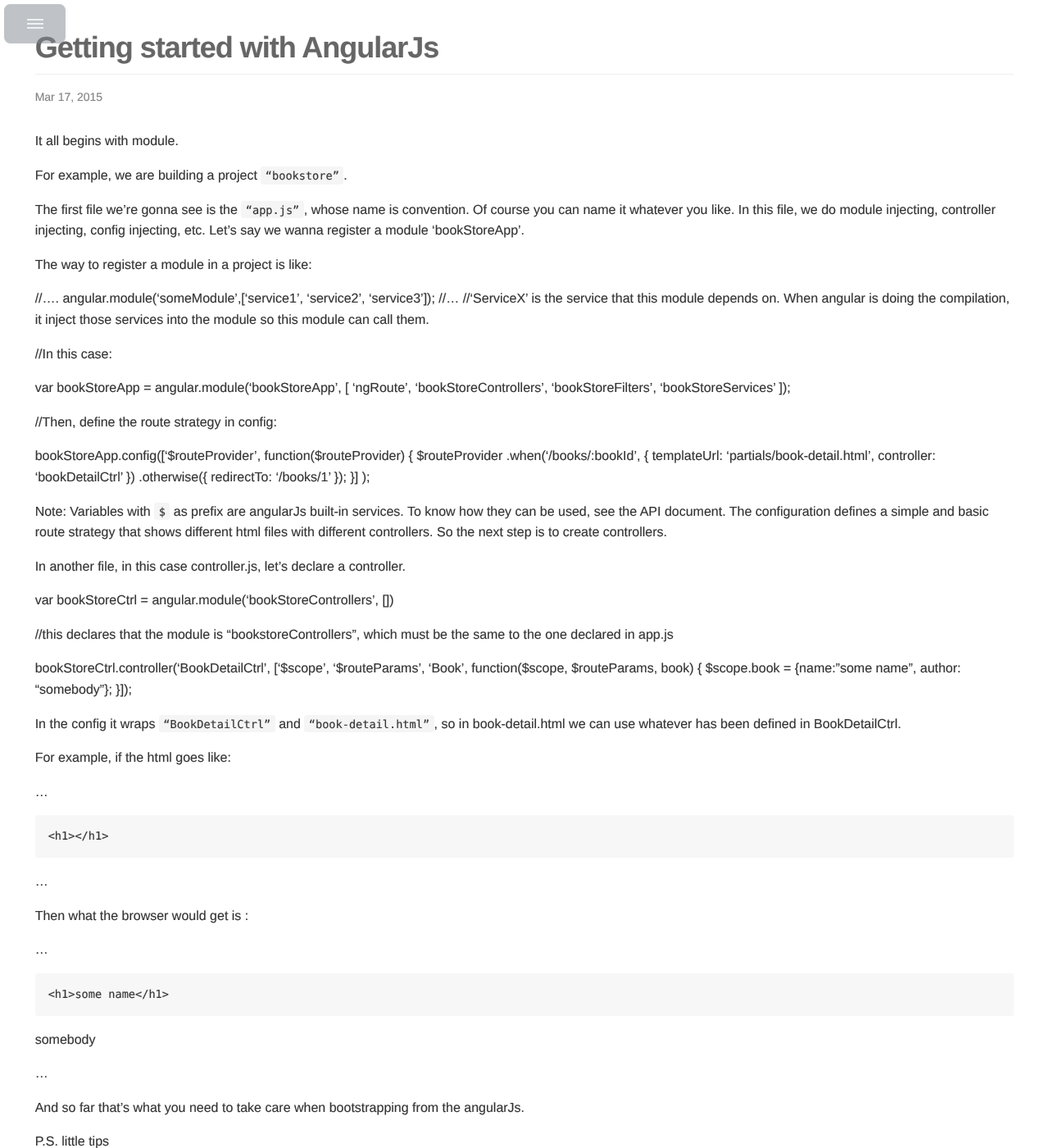
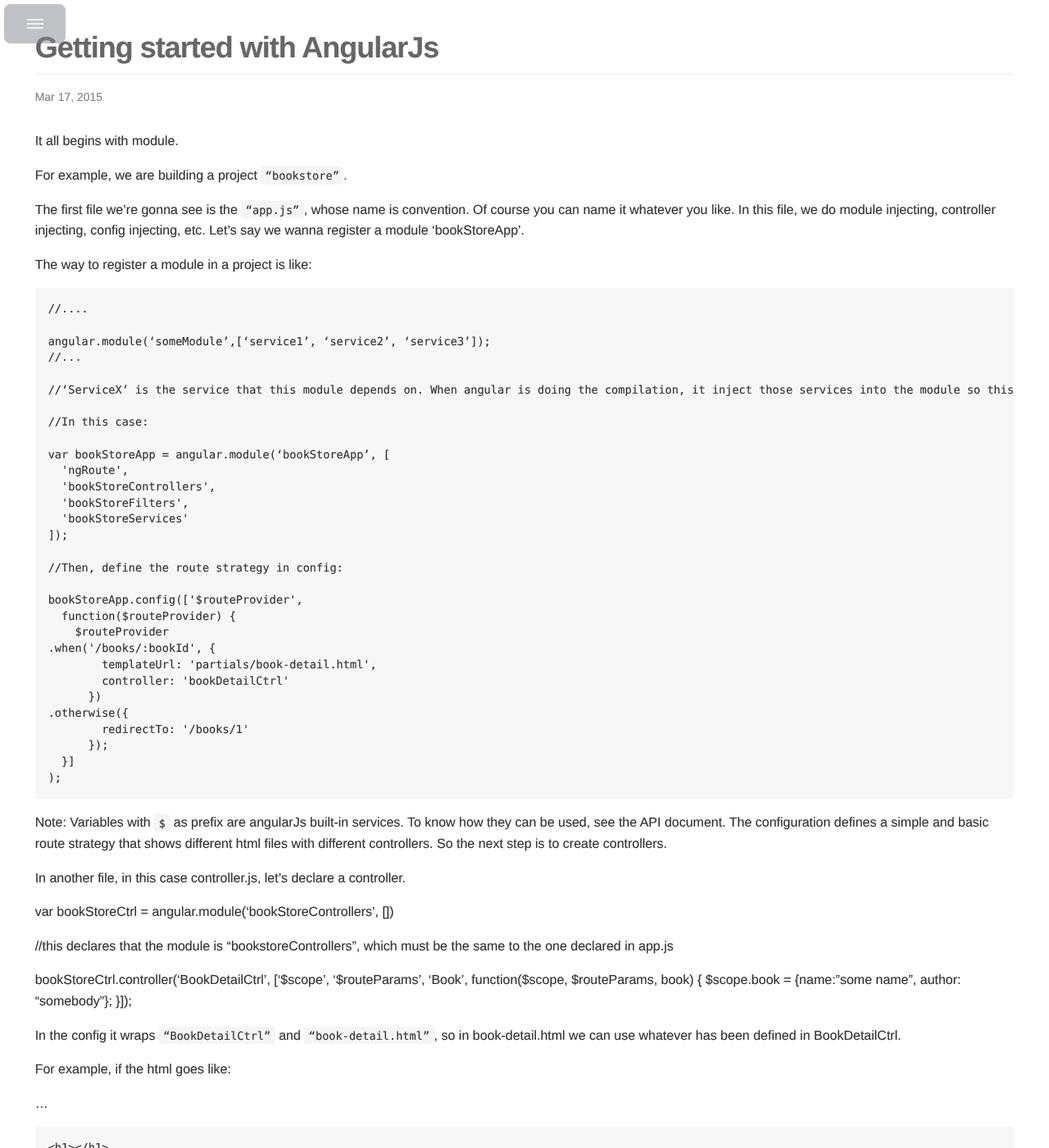
Before and after one commit to zhangyi667/myBlog, a Jekyll site: the page built from _posts/2015-03-17-getting-started-with-angular.md, in a window 1280 px wide and 1400 px high. Shown: the whole window at 82% size. Built offline with Jekyll 4.4.1, drawn with Linux system fonts in a browser that asks for light colours; some of the changed text lies outside the part shown.

Commit message:
improve articles

```diff
--- a/_posts/2015-03-17-getting-started-with-angular.md
+++ b/_posts/2015-03-17-getting-started-with-angular.md
@@ -15,34 +15,36 @@ The way to register a module in a project is like:
 
 {{% highlight javascript %}}
 
-  //....
-  angular.module(‘someModule’,[‘service1’, ‘service2’, ‘service3’]);
-  //...
-  //‘ServiceX’ is the service that this module depends on. When angular is doing the compilation, it inject those services into the module so this module can call them.
+    //....
 
-  //In this case:
+    angular.module(‘someModule’,[‘service1’, ‘service2’, ‘service3’]);
+    //...
 
-  var bookStoreApp = angular.module(‘bookStoreApp’, [
-    'ngRoute',
-    'bookStoreControllers',
-    'bookStoreFilters',
-    'bookStoreServices'
-  ]);
+    //‘ServiceX’ is the service that this module depends on. When angular is doing the compilation, it inject those services into the module so this module can call them.
 
-  //Then, define the route strategy in config:
+    //In this case:
 
-  bookStoreApp.config(['$routeProvider',
-    function($routeProvider) {
-      $routeProvider
-  .when('/books/:bookId', {
-          templateUrl: 'partials/book-detail.html',
-          controller: 'bookDetailCtrl'
-        })
-  .otherwise({
-          redirectTo: '/books/1'
-        });
-    }]
-  );
+    var bookStoreApp = angular.module(‘bookStoreApp’, [
+      'ngRoute',
+      'bookStoreControllers',
+      'bookStoreFilters',
+      'bookStoreServices'
+    ]);
+
+    //Then, define the route strategy in config:
+
+    bookStoreApp.config(['$routeProvider',
+      function($routeProvider) {
+        $routeProvider
+    .when('/books/:bookId', {
+            templateUrl: 'partials/book-detail.html',
+            controller: 'bookDetailCtrl'
+          })
+    .otherwise({
+            redirectTo: '/books/1'
+          });
+      }]
+    );
 {{% endhighlight %}}
 
 Note: Variables with `$` as prefix are angularJs built-in services. To know how they can be used, see the API document. The configuration defines a simple and basic route strategy that shows different html files with different controllers. So the next step is to create controllers.
@@ -70,7 +72,7 @@ For example, if the html goes like:
 
 	<h1>{{book.name}}</h1>
 
-  <p>{{book.author}}</p>
+  <h2>{{book.author}}</h2>
 
 ...
 
@@ -80,7 +82,7 @@ Then what the browser would get is :
 
 	<h1>some name</h1>
 
-  <p>somebody</p>
+  <h2>somebody</h2>
 
 ...
 
@@ -100,7 +102,7 @@ P.S. little tips
 
 6. 6,The compile() method is also in return closure. The return closure of compile will overwrite link function, because the return closure of compile() is link().
 
-7. 7,You cannot use scope in compile process, because the scope has not been binded with elements until the link process
+7. 7,You cannot use scope in compile process, because the scope has not been binded with elements until the link process.
 
 
 [docs]:https://docs.angularjs.org/guide/directive#normalization
```
Also changed, not shown: _posts/2015-03-19-three-ways-to-boost-angularjs.md (+1 -1 lines), _posts/2015-03-26-how-to-inject-a-directive.md (+2 -1 lines).
